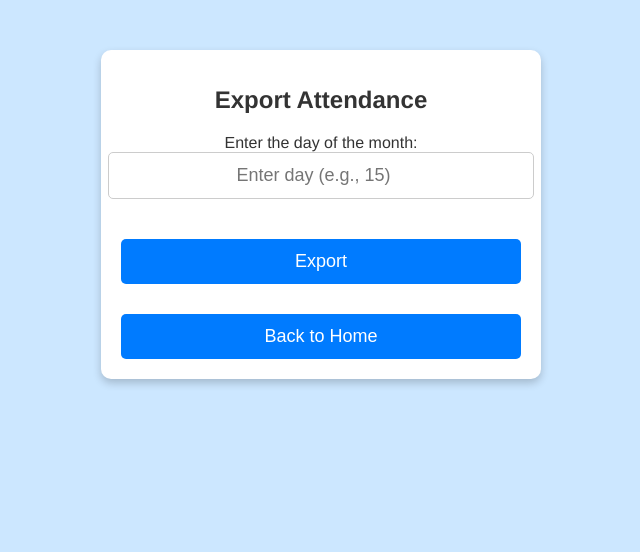
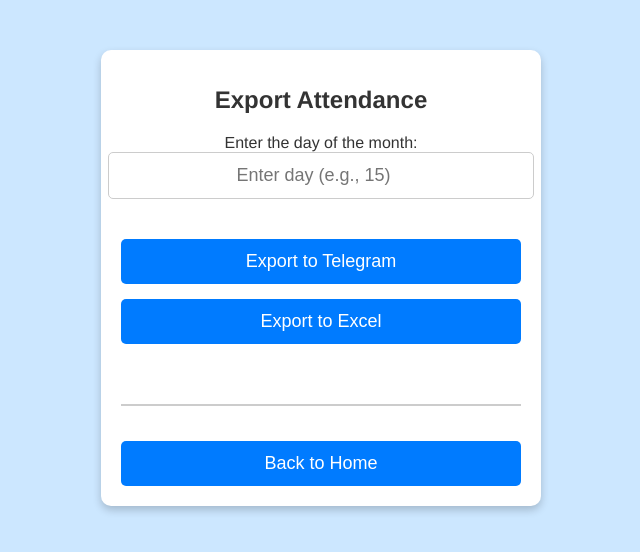
Before and after one commit to YHWong20/nustkd-attendance-app, a Flask app: page /export in a window 1280 px wide. Shown: the top 552 px of the page, without its empty margins (319-959 px from the left). Run offline with Flask 3, Linux system fonts and the light colour scheme; parts of the project's set-up code (start-up, migrations or seed data) failed here and were passed over.

Commit message:
Update html templates

```diff
--- a/static/css/styles.css
+++ b/static/css/styles.css
@@ -22,6 +22,24 @@ body {
 h1 {
     font-size: 24px;
     margin-bottom: 20px;
+}
+
+.divider {
+    margin: 30px 0 20px;
+    border: none;
+    border-top: 2px solid #ccc;
+    width: 100%;
+}
+
+.utilities {
+    text-align: center;
+    width: 100%;
+}
+
+.utilities h3 {
+    margin-bottom: 10px;
+    color: #444;
+    font-size: 1.1em;
 }
 
 input[type="text"] {
--- a/templates/export.html
+++ b/templates/export.html
@@ -15,15 +15,16 @@
       <input type="number" id="export-date" min="1" max="31" placeholder="Enter day (e.g., 15)">
 
       <div class="button-container">
-        <button id="export-submit">Export</button>
+        <button id="export-telegram">Export to Telegram</button>
+        <button id="export-excel">Export to Excel</button>
         <div id="export-message"></div>
-
+        <hr class="divider">
         <button id="back-btn" onclick="window.location.href='/'">Back to Home</button>
       </div>
     </div>
 
     <script>
-      document.getElementById("export-submit").addEventListener("click", function() {
+      document.getElementById("export-telegram").addEventListener("click", function() {
         let date = document.getElementById("export-date").value;
         let exportMessage = document.getElementById("export-message");
 
@@ -32,7 +33,31 @@
           return;
         }
 
-        fetch(`/export?date=${date}`, {
+        fetch(`/export?date=${date}&telegram=1`, {
+          method: "GET",
+          headers: { "Content-Type": "application/json" }
+        })
+        .then(response => response.json())
+        .then(result => {
+          exportMessage.innerHTML = `<span class='success'>✅ Export started!</span>`;
+        }).finally(() => {
+          function clearResponse() {
+            exportMessage.innerHTML = "";
+          }
+          setTimeout(clearResponse, 1500);
+        });
+      });
+
+      document.getElementById("export-excel").addEventListener("click", function() {
+        let date = document.getElementById("export-date").value;
+        let exportMessage = document.getElementById("export-message");
+
+        if (!date || date < 1 || date > 31) {
+          exportMessage.innerHTML = "<span class='error'>❌ Please enter a valid day (1-31).</span>";
+          return;
+        }
+
+        fetch(`/export?date=${date}&telegram=0`, {
           method: "GET",
           headers: { "Content-Type": "application/json" }
         })
```
Also changed, not shown: templates/get.html (added, +42 -0 lines), templates/index.html (+8 -1 lines).
